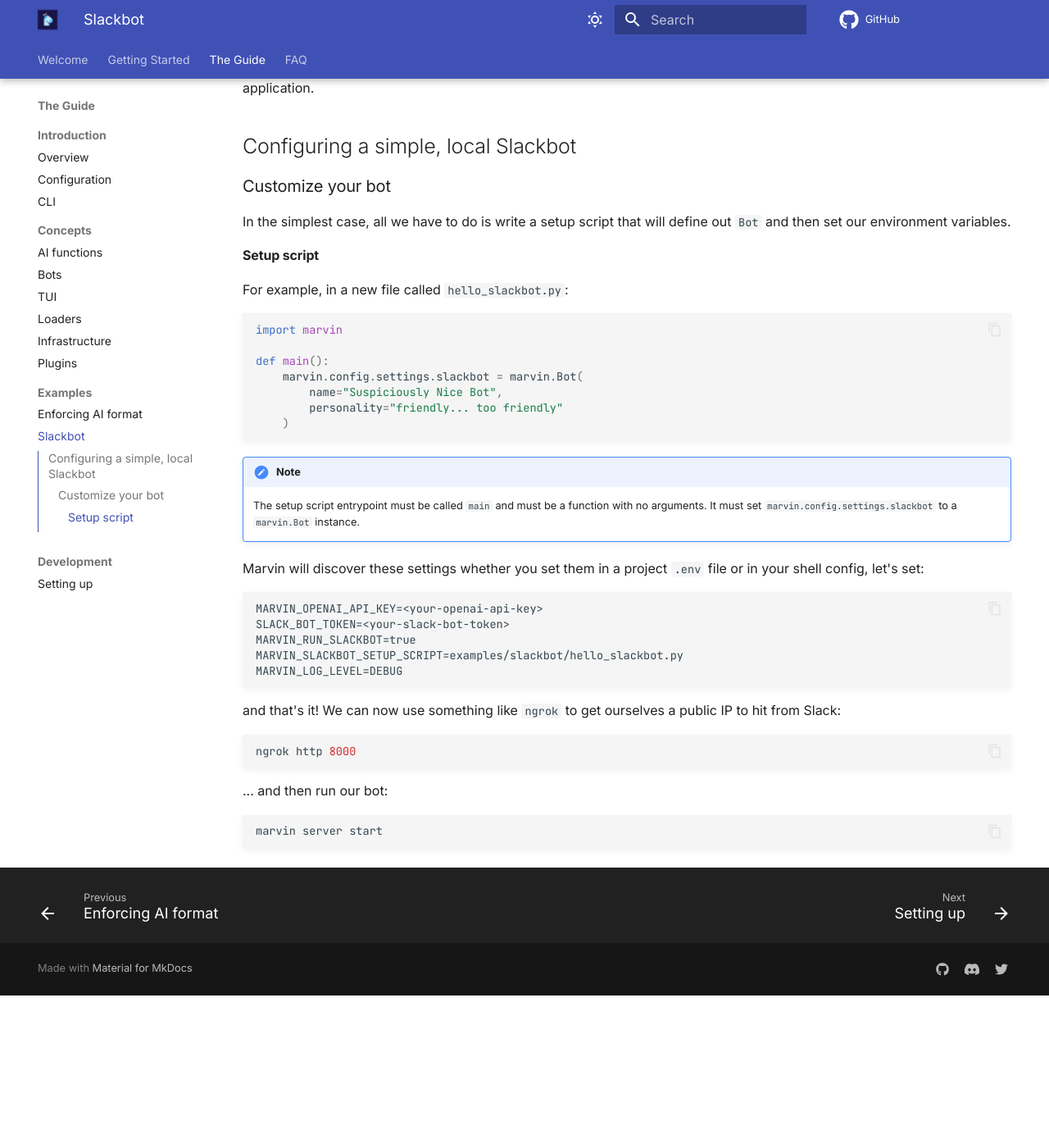
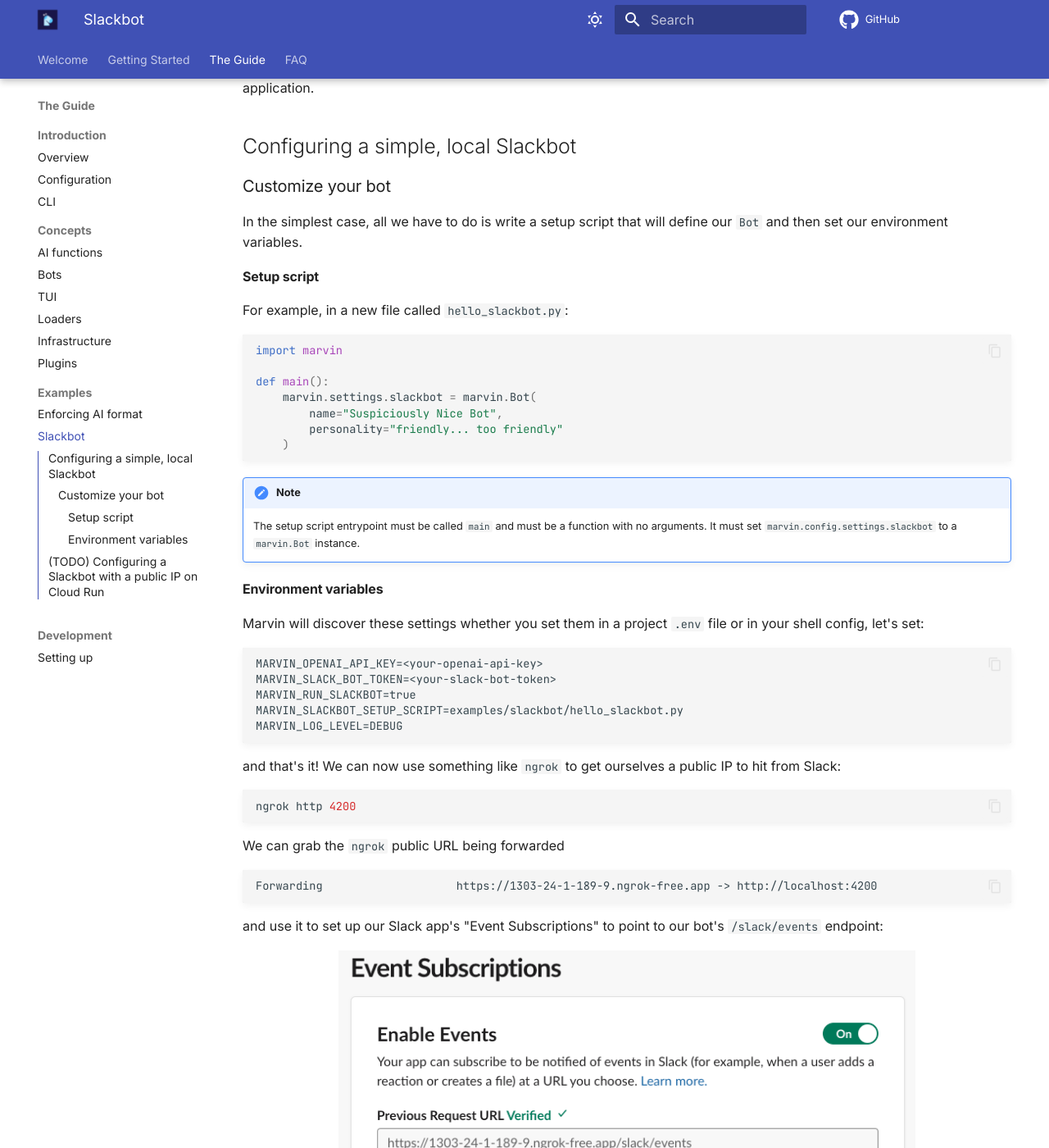
Before and after one commit to PrefectHQ/marvin, an MkDocs documentation site: the page built from docs/guide/use_cases/slackbot.md, in a window 1280 px wide and 1400 px high, scrolled down 262 px. Shown: the whole window at 82% size. Built offline with MkDocs 1.6.1 and Material for MkDocs 9.7.7, drawn with Linux system fonts in a browser that asks for light colours; comment, search, counter and statistics services are not loaded; before the commit the page ends 1476 px from its top, so only the background shows below that; some of the changed text lies outside the part shown.

Commit message:
update slackbot docs

````diff
--- a/docs/guide/use_cases/slackbot.md
+++ b/docs/guide/use_cases/slackbot.md
@@ -7,7 +7,7 @@
 
 ## Configuring a simple, local Slackbot
 ### Customize your bot
-In the simplest case, all we have to do is write a setup script that will define out `Bot` and then set our environment variables.
+In the simplest case, all we have to do is write a setup script that will define our `Bot` and then set our environment variables.
 
 #### Setup script
 For example, in a new file called `hello_slackbot.py`:
@@ -16,7 +16,7 @@
 import marvin
 
 def main():
-    marvin.config.settings.slackbot = marvin.Bot(
+    marvin.settings.slackbot = marvin.Bot(
         name="Suspiciously Nice Bot",
         personality="friendly... too friendly"
     )
@@ -25,10 +25,11 @@
 !!! note
     The setup script entrypoint must be called `main` and must be a function with no arguments. It must set `marvin.config.settings.slackbot` to a `marvin.Bot` instance.
 
+#### Environment variables
 Marvin will discover these settings whether you set them in a project `.env` file or in your shell config, let's set:
 ```environment
 MARVIN_OPENAI_API_KEY=<your-openai-api-key>
-SLACK_BOT_TOKEN=<your-slack-bot-token>
+MARVIN_SLACK_BOT_TOKEN=<your-slack-bot-token>
 MARVIN_RUN_SLACKBOT=true
 MARVIN_SLACKBOT_SETUP_SCRIPT=examples/slackbot/hello_slackbot.py
 MARVIN_LOG_LEVEL=DEBUG
@@ -36,11 +37,30 @@
 and that's it! We can now use something like `ngrok` to get ourselves a public IP to hit from Slack:
 
 ```bash
-ngrok http 8000
+ngrok http 4200
+```
+We can grab the `ngrok` public URL being forwarded
+
+```bash
+Forwarding                    https://1303-24-1-189-9.ngrok-free.app -> http://localhost:4200
 ```
 
-... and then run our bot:
+and use it to set up our Slack app's "Event Subscriptions" to point to our bot's `/slack/events` endpoint:
+
+![Slack Event Subscriptions](../../img/slackbot/eventsub.png)
+
+... and then run our bot (running on port 4200 by default)):
 
 ```bash
 marvin server start
 ```
+
+... and that's it! We can now mention our bot in Slack and it will respond according to our bot setup.
+
+![Slackbot in action](../../img/slackbot/convo.png)
+
+## (TODO) Configuring a Slackbot with a public IP on Cloud Run
+`ngrok` is great for testing, but it's not a great solution for a public-facing bot. For that, we'll need to deploy our bot somewhere with a public IP. For this example, we'll use Google Cloud Run.
+
+!!! note
+    More details to come! Follow the [Cloud Run guide](https://cloud.google.com/run/docs/quickstarts/jobs/build-create-python) to get started.
````
Also changed, not shown: docs/guide/concepts/loaders_and_documents.md (+1 -1 lines), docs/img/slackbot/convo.png (added), docs/img/slackbot/eventsub.png (added), 2 other files.
